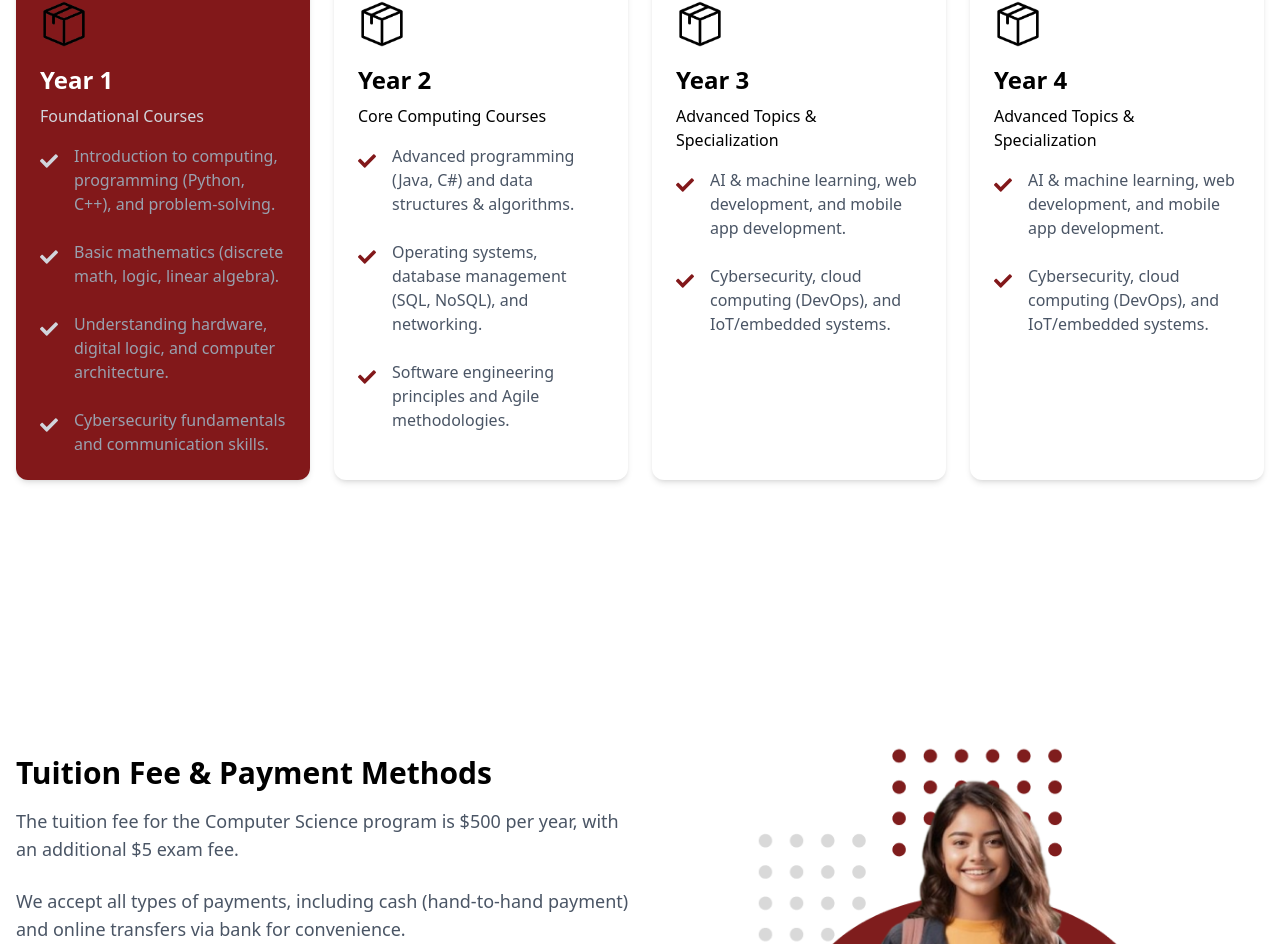
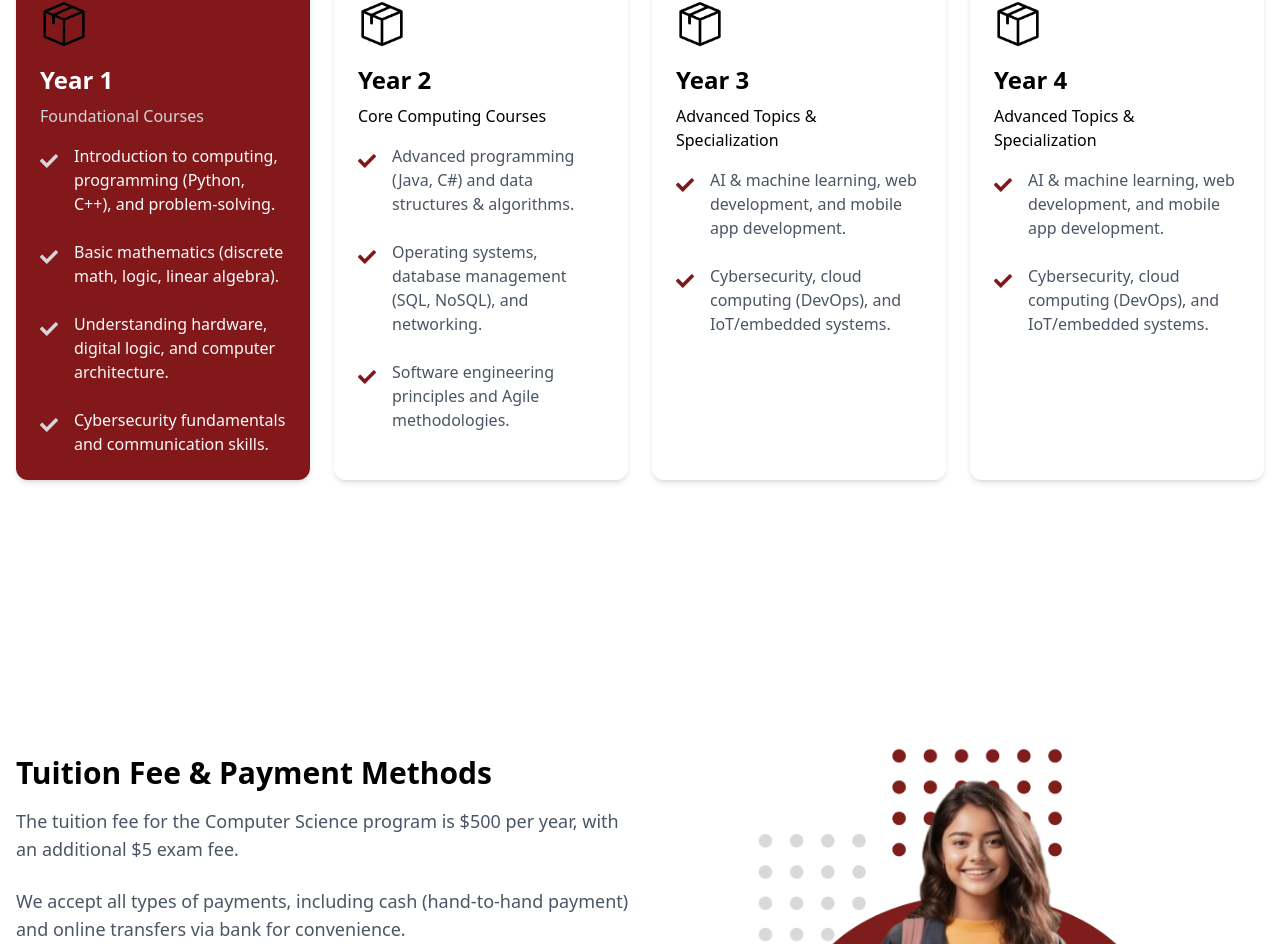
Before and after one commit to Ari-ICU/Department-website-rupp, a React (Vite) app: page /programs/bachelor in a window 1280 px wide. Shown: the part 1082-2026 px from the top of the page. Built offline with nearby package versions, Linux system fonts and the light colour scheme.

Commit message:
update to dynamic

```diff
--- a/src/components/degree/overview/StudyOverview.jsx
+++ b/src/components/degree/overview/StudyOverview.jsx
@@ -217,7 +217,7 @@ const StudyOverview = () => {
                             <p className={`mb-4 text-start ${selectedYear === year.year ? 'text-gray-300' : 'text-black'}`}>
                                 {year.subtitle}
                             </p>
-                            <ul className={`text-left text-sm space-y-6 ${selectedYear === year.year ? 'text-gray-400' : 'text-gray-600'}`}>
+                            <ul className={`text-left text-sm space-y-6 ${selectedYear === year.year ? 'text-gray-50' : 'text-gray-600'}`}>
                                 {year.courses.map((course, i) => (
                                     <li key={i} className="flex items-start">
                                         <div className="flex mr-2 md:mr-4 mt-2">
```
